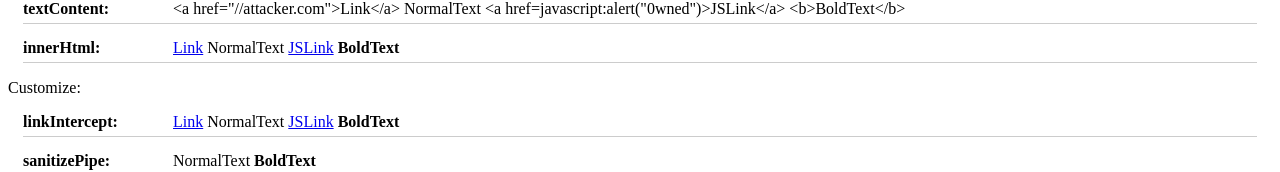
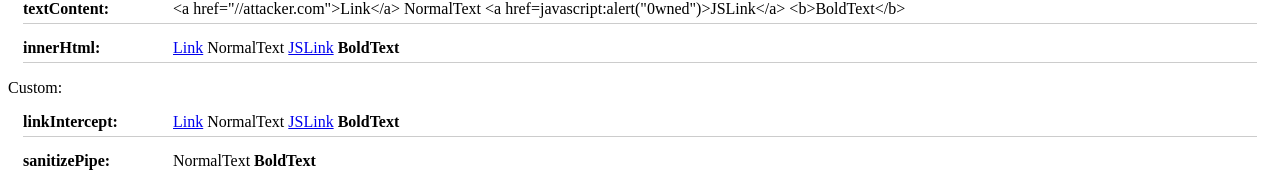
Before and after one commit to dannyduc/sanitize-comments, an Angular app: page / in a window 1280 px wide. Shown: the part 301-473 px from the top of the page. Built offline with nearby package versions, Linux system fonts and the light colour scheme.

Commit message:
1 file modified

```diff
--- a/src/app/comment/comment.component.html
+++ b/src/app/comment/comment.component.html
@@ -19,7 +19,7 @@
   <strong>innerHtml: </strong><span [innerHTML]="comment.note"></span>
 </div>
 
-<p>Customize:</p>
+<p>Custom:</p>
 
 <div class="ItemComment">
   <strong>linkIntercept: </strong
```
